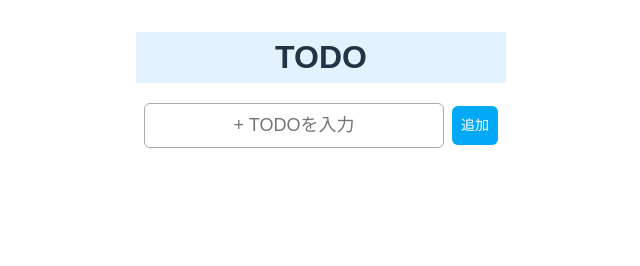
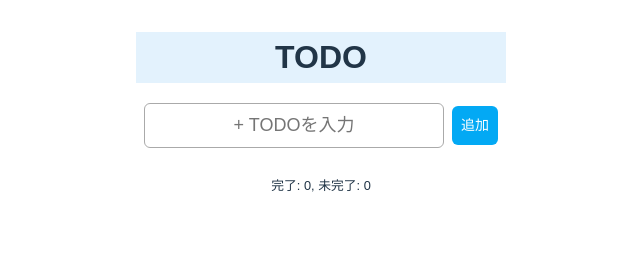
Before and after one commit to TSKGunGun/Vue3-tutorial-first-book, a Vue app: page / in a window 1280 px wide. Shown: the top 266 px of the page, without its empty margins (319-959 px from the left). Built offline with nearby package versions, Linux system fonts and the light colour scheme.

Commit message:
チェックに対応

```diff
--- a/src/components/MainTodo.vue
+++ b/src/components/MainTodo.vue
@@ -1,46 +1,47 @@
 <script setup>
-import { ref } from 'vue';
+import { computed, ref } from 'vue';
+import { useTodoList } from '../composables/useTodoList.js';
 const todoRef = ref('');
-const todoListRef = ref([]);
 const isEditRef = ref(false);
+const { todoListRef, findById, findIndexById, add, show, edit, del, check } =
+  useTodoList();
 let editId = null;
 
 const editTodo = () => {
-  const todo = todoListRef.value.find((todo) => todo.id === editId);
-  todo.task = todoRef.value;
+  edit(editId, todoRef.value);
+
   isEditRef.value = false;
   todoRef.value = '';
-  localStorage.todoList = JSON.stringify(todoListRef.value);
   editId = null;
 };
 
 const addTodo = () => {
-  const id = new Date().getTime();
-  todoListRef.value.push({
-    id: id,
-    task: todoRef.value,
-  });
-
-  localStorage.todoList = JSON.stringify(todoListRef.value);
+  add(todoRef.value);
   todoRef.value = '';
 };
 
 const showTodo = (id) => {
-  const todo = todoListRef.value.find((todo) => todo.id === id);
-  todoRef.value = todo.task;
+  todoRef.value = findById(id).task;
   isEditRef.value = true;
   editId = id;
 };
 
 const deleteTodo = (id) => {
-  const todo = todoListRef.value.find((todo) => todo.id === id);
-  const index = todoListRef.value.findIndex((todo) => todo.id === id);
+  const todo = findById(id);
 
   if (!confirm(`「${todo.task}」を削除しますか？`)) return;
 
-  todoListRef.value.splice(index, 1);
-  localStorage.todoList = JSON.stringify(todoListRef.value);
+  del(id);
 };
+
+const checkTodo = (id) => {
+  check(id);
+};
+
+const countFin = computed(() => {
+  const finArr = todoListRef.value.filter((todo) => todo.checked);
+  return finArr.length;
+});
 </script>
 
 <template>
@@ -55,12 +56,14 @@ const deleteTodo = (id) => {
     <button v-else class="btn" @click="addTodo">追加</button>
     <div class="box_list">
       <div v-for="todo in todoListRef" :key="todo.id" class="todo_list">
-        <div class="todo">
+        <div class="todo" :class="{ fin: todo.checked }">
           <input
             type="checkbox"
             name="check"
             id="check1"
             class="check"
+            @click="checkTodo(todo.id)"
+            :checked="todo.checked"
           /><label>{{ todo.task }}</label>
         </div>
         <div class="btns">
@@ -68,6 +71,10 @@ const deleteTodo = (id) => {
           <button class="btn pink" @click="deleteTodo(todo.id)">削</button>
         </div>
       </div>
+    </div>
+    <div class="finCount">
+      <span>完了: {{ countFin }}, </span>
+      <span>未完了: {{ todoListRef.length - countFin }} </span>
     </div>
   </div>
 </template>
@@ -114,7 +121,7 @@ const deleteTodo = (id) => {
   padding: 12px;
   width: 300px;
   display: flex;
-  align-items: flex-start;
+  align-items: center;
 }
 
 .check {
@@ -135,4 +142,15 @@ const deleteTodo = (id) => {
 .pink {
   background-color: #ff4081;
 }
+
+.fin {
+  text-decoration: line-through;
+  background-color: #ddd;
+  color: #777;
+}
+
+.finCount {
+  margin-top: 8px;
+  font-size: 0.8em;
+}
 </style>
--- /dev/null
+++ b/src/composables/useTodoList.js
@@ -0,0 +1,57 @@
+import { ref } from 'vue';
+
+export const useTodoList = (id) => {
+  const todoList = localStorage.todoList;
+  const todoListRef = ref([]);
+
+  todoListRef.value = todoList ? JSON.parse(todoList) : [];
+
+  const add = (task) => {
+    const id = new Date().getTime();
+    todoListRef.value.push({
+      id: id,
+      task: task,
+      checked: false,
+    });
+
+    localStorage.todoList = JSON.stringify(todoListRef.value);
+  };
+
+  const findById = (id) => {
+    return todoListRef.value.find((todo) => todo.id === id);
+  };
+
+  const findIndexById = (id) => {
+    return todoListRef.value.findIndex((todo) => todo.id === id);
+  };
+
+  const show = (id) => {
+    const todo = findById((todo) => todo.id === id);
+    return todo.task;
+  };
+
+  const edit = (id, task) => {
+    const todo = findById(id);
+    todo.task = task;
+    localStorage.todoList = JSON.stringify(todoListRef.value);
+  };
+
+  const del = (id) => {
+    const index = findIndexById(id);
+
+    todoListRef.value.splice(index, 1);
+    localStorage.todoList = JSON.stringify(todoListRef.value);
+  };
+
+  const check = (id) => {
+    const todo = findById(id);
+    const index = findIndexById(id);
+
+    todo.checked = !todo.checked;
+    todoListRef.value.splice(index, 1, todo);
+
+    localStorage.todoList = JSON.stringify(todoListRef.value);
+  };
+
+  return { todoListRef, findById, findIndexById, add, show, edit, del, check };
+};
```
